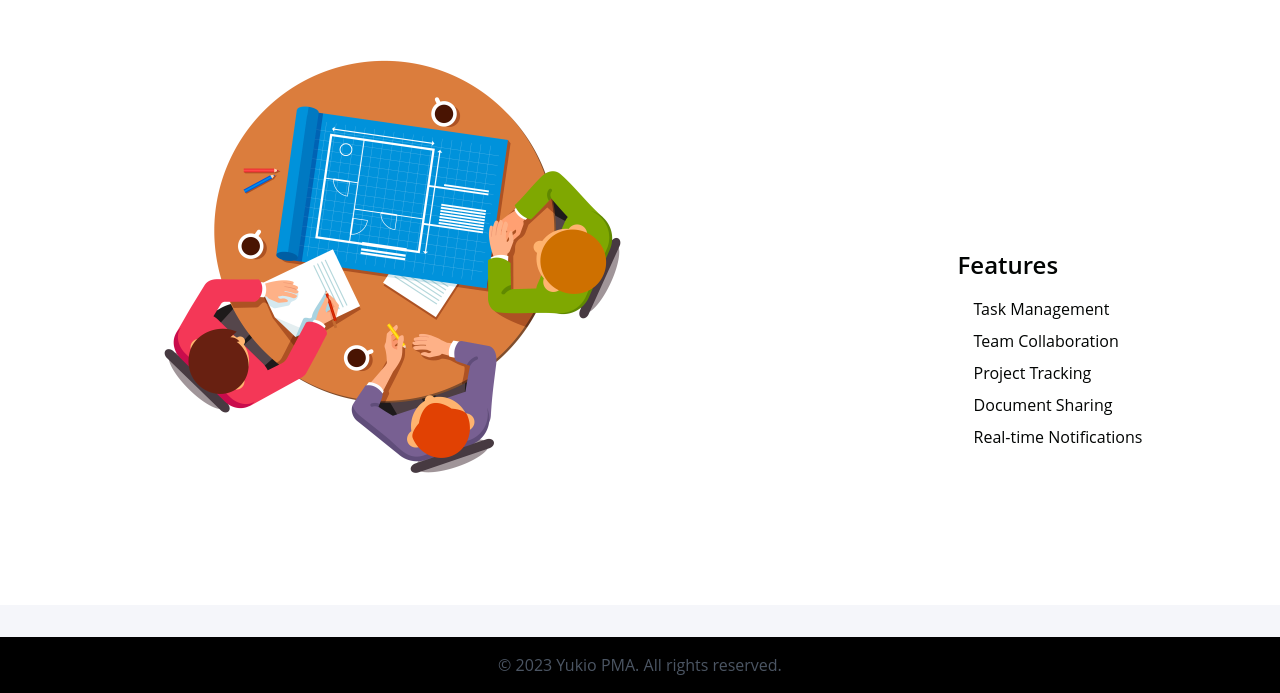
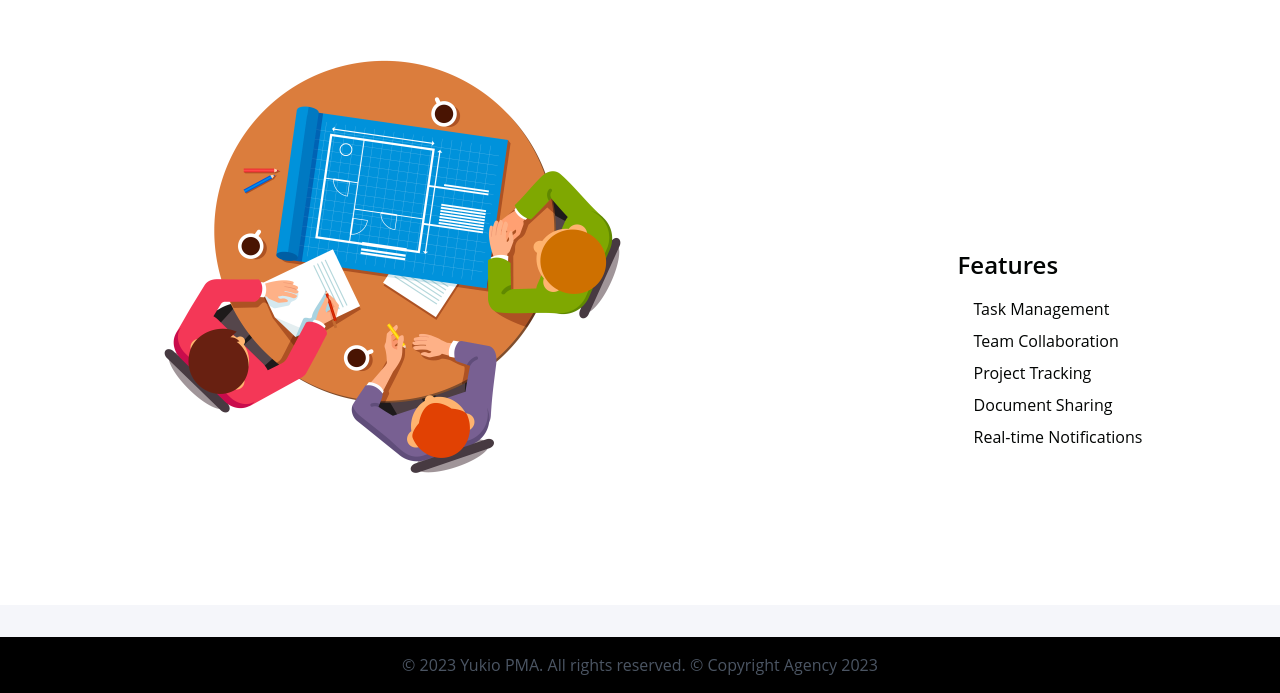
Before and after one commit to manlikeganga19/yukio-Direct, a React (Create React App) app in the folder yukio/: page / in a window 1280 px wide. Shown: the part 1067-1760 px from the top of the page. Built offline with nearby package versions, Linux system fonts and the light colour scheme.

Commit message:
Updated footer

```diff
--- a/yukio/src/components/Footer.js
+++ b/yukio/src/components/Footer.js
@@ -4,6 +4,7 @@ const Footer = () => {
     return(
         <footer className="text-center p-4 mt-8 text-gray-600 bg-black">
         &copy; {new Date().getFullYear()} Yukio PMA. All rights reserved.
+        © Copyright Agency 2023
       </footer>
     )
 };
```
